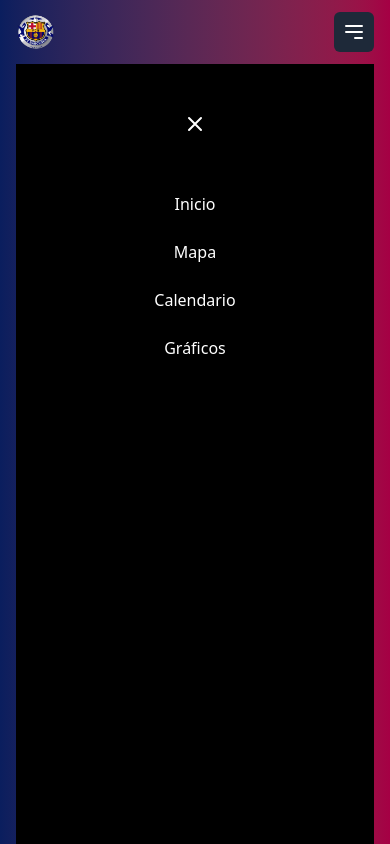
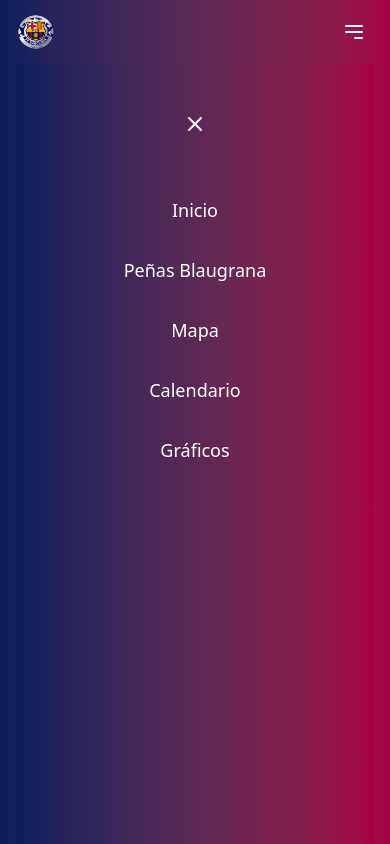
Before and after one commit to Victorreca/fcbarcelona-fan-clubs, an Angular app in the folder frontend/: page / in a window 390 px wide. Both pictures are taken after a click on the button 354 px from the left and 32 px from the top of the page. Shown: the top 844 px of the page. Built offline with nearby package versions, Linux system fonts and the light colour scheme.

Commit message:
Add README.md

```diff
--- a/frontend/src/app/components/header/header.component.html
+++ b/frontend/src/app/components/header/header.component.html
@@ -1,5 +1,4 @@
 <header class="bg-gradient-to-r from-[#0A1E5E] to-[#A50044]">
-  <!-- <header class="bg-black border-b border-gray-700"> -->
   <div class="px-4 mx-auto max-w-7xl sm:px-6 lg:px-8">
     <nav class="flex items-center justify-between h-16 lg:h-20">
       <div class="flex-shrink-0">
@@ -9,7 +8,7 @@
       </div>
 
       <button (click)="toggleMenu()" type="button"
-        class="inline-flex p-2 text-white transition-all duration-200 rounded-md md:hidden focus:bg-gray-800 hover:bg-gray-800">
+        class="inline-flex p-2 text-white transition-all duration-200 rounded-md md:hidden">
         <svg class="w-6 h-6" xmlns="http://www.w3.org/2000/svg" fill="none" viewBox="0 0 24 24" stroke="currentColor">
           <path stroke-linecap="round" stroke-linejoin="round" stroke-width="2" d="M4 6h16M4 12h16m-7 6h7" />
         </svg>
@@ -28,7 +27,7 @@
           class="text-sm font-medium text-white transition-all duration-200 lg:text-base hover:text-opacity-70 focus:text-opacity-70">
           Mapa </a>
 
-        <a routerLink='/calendario' title=""
+        <a routerLink='/calendario' title="calendario"
           class="text-sm font-medium text-white transition-all duration-200 lg:text-base hover:text-opacity-70 focus:text-opacity-70">
           Calendario </a>
 
@@ -38,29 +37,34 @@
       </div>
     </nav>
 
-    <nav [ngClass]="{'hidden': !isMenuOpen}" class="min-h-screen px-4 py-10 text-center bg-black md:hidden">
+    <nav [ngClass]="{'hidden': !isMenuOpen}"
+      class="min-h-screen px-4 py-10 text-center text-lg bg-gradient-to-r from-[#0A1E5E] to-[#A50044] md:hidden">
       <button (click)="toggleMenu()" type="button"
-        class="inline-flex p-2 text-white transition-all duration-200 rounded-md focus:bg-gray-800 hover:bg-gray-800">
+        class="inline-flex p-2 text-white transition-all duration-200 rounded-md">
         <svg xmlns="http://www.w3.org/2000/svg" class="w-6 h-6" fill="none" viewBox="0 0 24 24" stroke="currentColor">
           <path stroke-linecap="round" stroke-linejoin="round" stroke-width="2" d="M6 18L18 6M6 6l12 12" />
         </svg>
       </button>
 
       <nav class="flex flex-col items-center mt-10 space-y-2">
-        <a routerLink='/' title=""
-          class="py-2 font-medium text-white transition-all duration-200 focus:text-opacity-70">
+        <a routerLink='/' title="home"
+          class="py-3 font-medium text-white transition-all duration-200 focus:text-opacity-70">
           Inicio </a>
 
-        <a routerLink='/mapa' title=""
-          class="py-2 font-medium text-white transition-all duration-200 focus:text-opacity-70">
+        <a routerLink='/penas-blaugrana' title="penas-blaugrana"
+          class="py-3 font-medium text-white transition-all duration-200 focus:text-opacity-70">
+          Peñas Blaugrana </a>
+
+        <a routerLink='/mapa' title="mapa"
+          class="py-3 font-medium text-white transition-all duration-200 focus:text-opacity-70">
           Mapa </a>
 
-        <a routerLink='/calendario' title=""
-          class="py-2 font-medium text-white transition-all duration-200 focus:text-opacity-70">
+        <a routerLink='/calendario' title="calendario"
+          class="py-3 font-medium text-white transition-all duration-200 focus:text-opacity-70">
           Calendario </a>
 
-        <a routerLink='/graficos' title=""
-          class="py-2 font-medium text-white transition-all duration-200 focus:text-opacity-70">
+        <a routerLink='/graficos' title="graficos"
+          class="py-3 font-medium text-white transition-all duration-200 focus:text-opacity-70">
           Gráficos </a>
       </nav>
     </nav>
```
Also changed, not shown: 1 other file (tests, documents, lock files or other folders).
